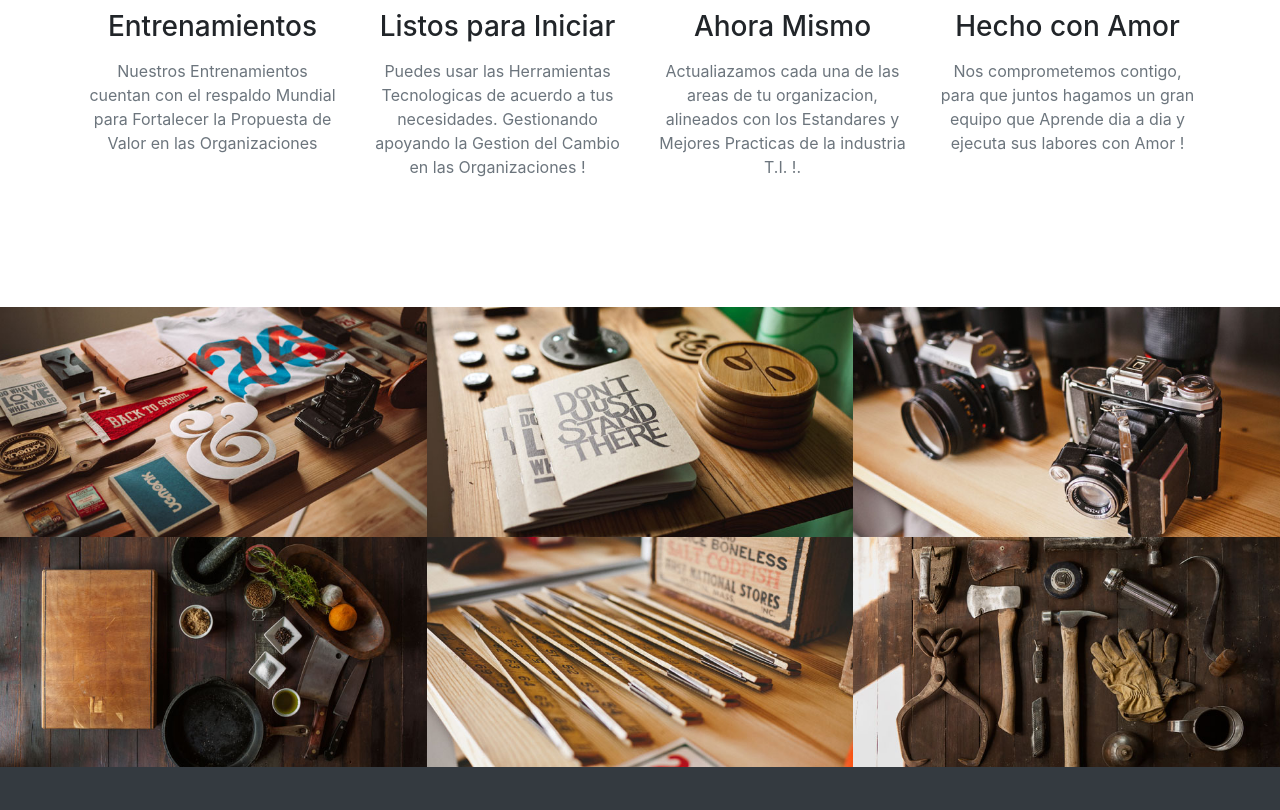
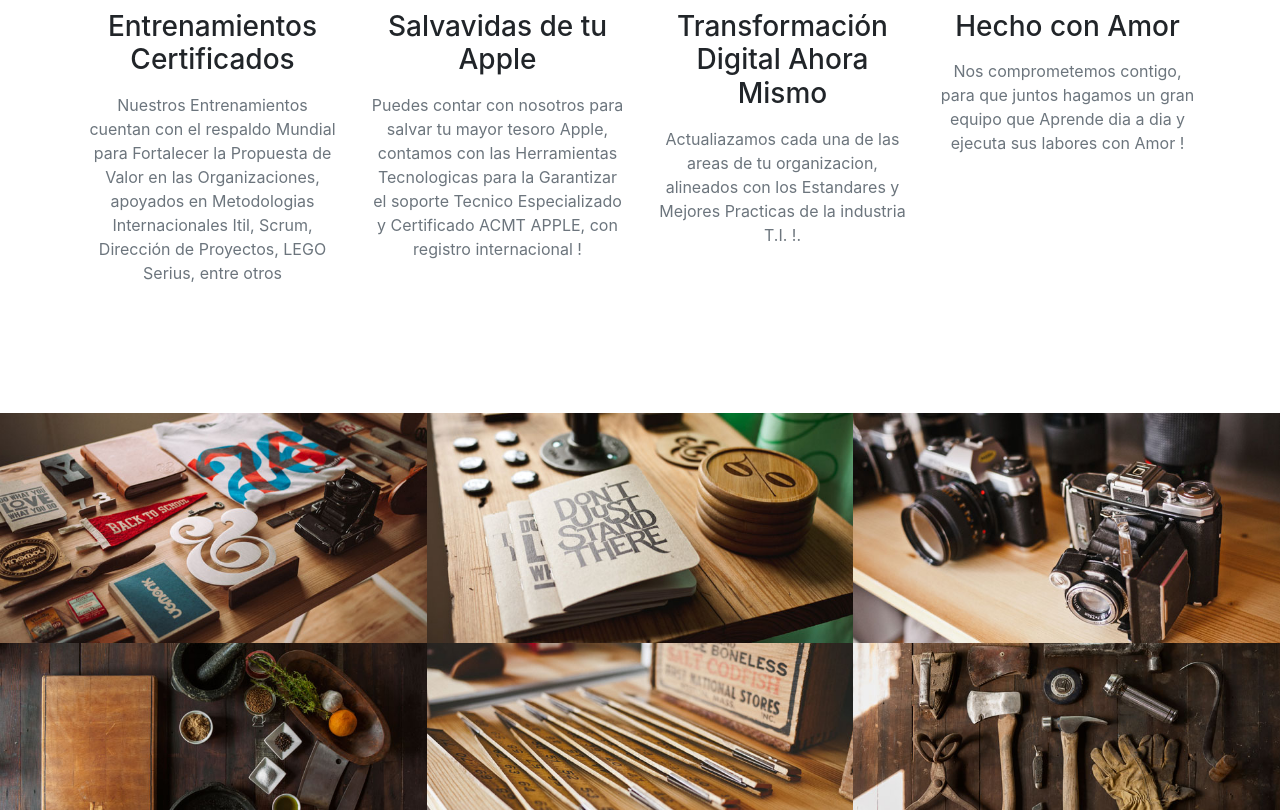
Before and after one commit to worktida/co, a website with bundled scripts: page index.html in a window 1280 px wide. Shown: the part 1635-2445 px from the top of the page. Built offline with nearby package versions, Linux system fonts and the light colour scheme; files whose address does not match are found by name.

Commit message:
Update index.html

```diff
--- a/index.html
+++ b/index.html
@@ -98,21 +98,21 @@
           <div class="col-lg-3 col-md-6 text-center">
             <div class="service-box mt-5 mx-auto">
               <i class="fas fa-4x fa-gem text-primary mb-3 sr-icon-1"></i>
-              <h3 class="mb-3">Entrenamientos</h3>
-              <p class="text-muted mb-0">Nuestros Entrenamientos cuentan con el respaldo Mundial para Fortalecer la Propuesta de Valor en las Organizaciones</p>
+              <h3 class="mb-3">Entrenamientos Certificados</h3>
+              <p class="text-muted mb-0">Nuestros Entrenamientos cuentan con el respaldo Mundial para Fortalecer la Propuesta de Valor en las Organizaciones, apoyados en Metodologias Internacionales Itil, Scrum, Dirección de Proyectos, LEGO Serius, entre otros </p>
             </div>
           </div>
           <div class="col-lg-3 col-md-6 text-center">
             <div class="service-box mt-5 mx-auto">
               <i class="fas fa-4x fa-paper-plane text-primary mb-3 sr-icon-2"></i>
-              <h3 class="mb-3">Listos para Iniciar</h3>
-              <p class="text-muted mb-0">Puedes usar las Herramientas Tecnologicas de acuerdo a tus necesidades. Gestionando apoyando la Gestion del Cambio en las Organizaciones !</p>
+              <h3 class="mb-3">Salvavidas de tu Apple</h3>
+              <p class="text-muted mb-0">Puedes contar con nosotros para salvar tu mayor tesoro Apple, contamos con las Herramientas Tecnologicas para la Garantizar el soporte Tecnico Especializado y Certificado ACMT APPLE, con registro internacional  !</p>
             </div>
           </div>
           <div class="col-lg-3 col-md-6 text-center">
             <div class="service-box mt-5 mx-auto">
               <i class="fas fa-4x fa-code text-primary mb-3 sr-icon-3"></i>
-              <h3 class="mb-3">Ahora Mismo </h3>
+              <h3 class="mb-3">Transformación Digital Ahora Mismo </h3>
               <p class="text-muted mb-0">Actualiazamos cada una de las areas de tu organizacion, alineados con los Estandares y Mejores Practicas de la industria T.I. !.</p>
             </div>
           </div>
```
